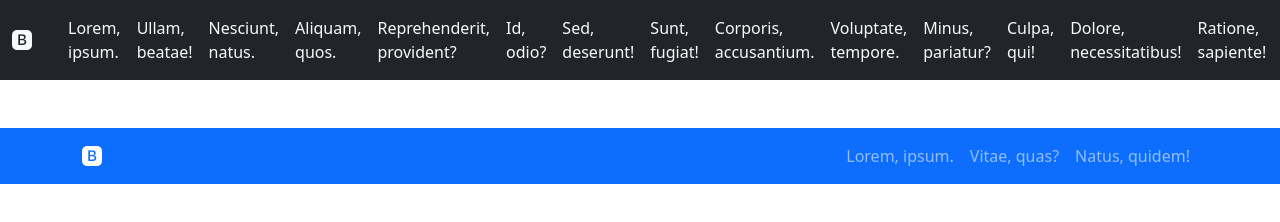
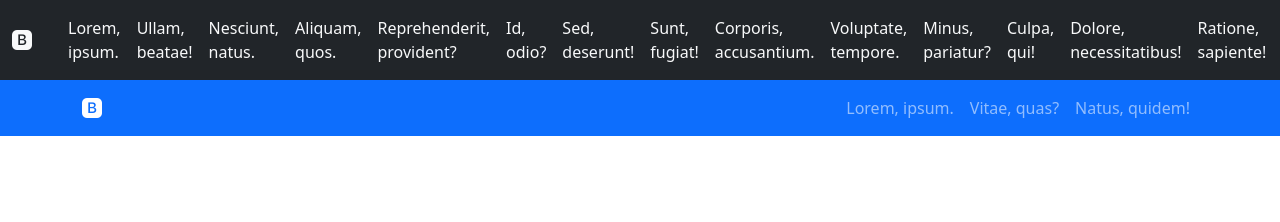
Before and after one commit to Pe-drou/Bootstrap_introducao-Pedro, a plain HTML site: page ex6_navbar/ex6.html in a window 1280 px wide. Shown: the top 222 px of the page. Drawn offline with nearby package versions, Linux system fonts and the light colour scheme.

Commit message:
Update ex6.html

```diff
--- a/ex6_navbar/ex6.html
+++ b/ex6_navbar/ex6.html
@@ -124,7 +124,7 @@
 </nav>
 
 <!-- segunda navbar -->
- <nav class="navbar navbar-expand-lg navbar-dark bg-primary mt-5">
+ <nav class="navbar navbar-expand-lg navbar-dark bg-primary">
     <!-- inserir o logotipo na navbar -->
     <div class="container">
         <a href="#" class="navbar-brand"><i class="bi bi-bootstrap-fill"></i></a>
```
